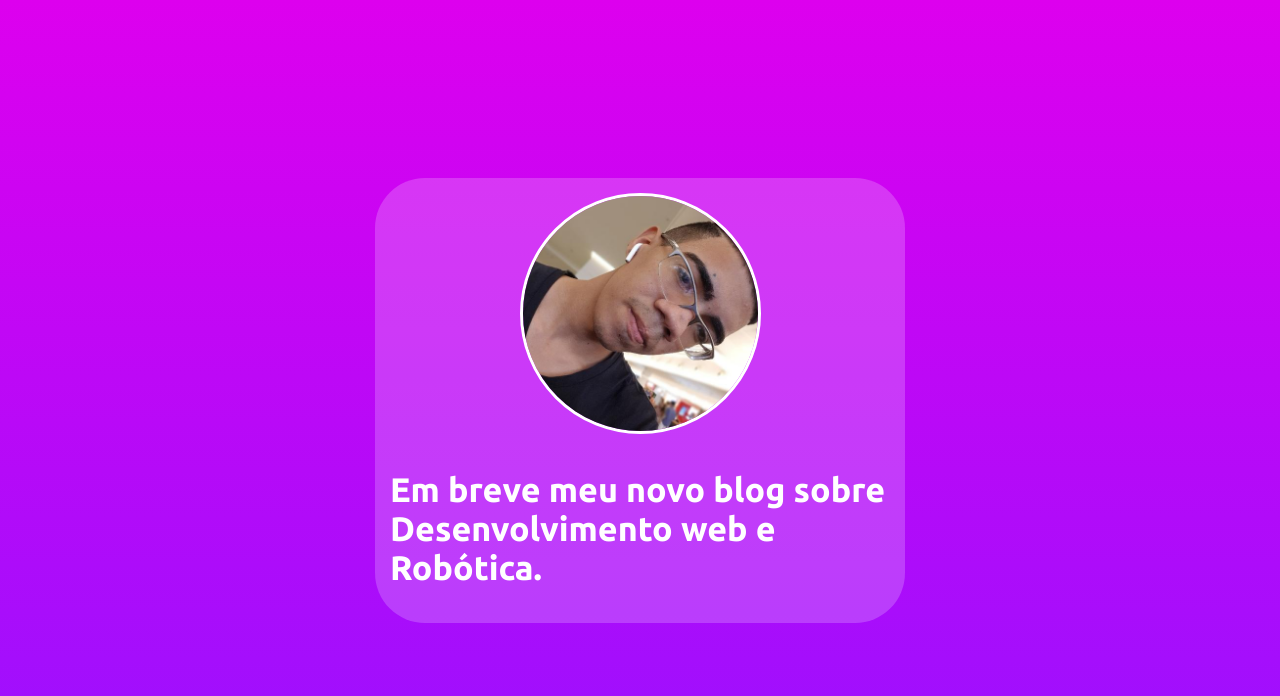
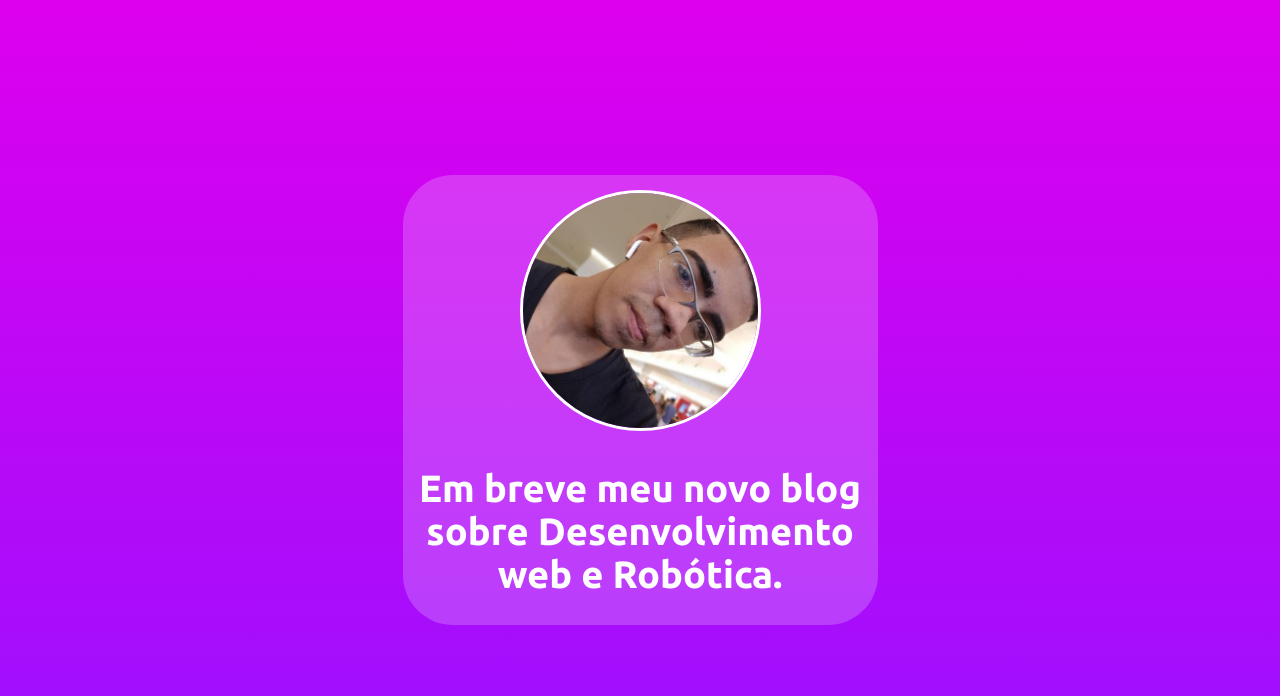
Before and after one commit to pedroksty/portifolio, a React (Create React App) app: page / in a window 1280 px wide. Shown: the top 696 px of the page. Built offline with nearby package versions, Linux system fonts and the light colour scheme.

Commit message:
Fix align

```diff
--- a/src/styles.ts
+++ b/src/styles.ts
@@ -2,8 +2,8 @@ import styled from "styled-components";
 import { motion } from "framer-motion";
 
 export const Container = styled(motion.div)`
-  width: 500px;
-  height: 415px;
+  width: 445px;
+  height: 420px;
   margin: 0;
   padding: 15px;
   background: rgba(255, 255, 255, 0.2);
@@ -18,9 +18,9 @@ export const Container = styled(motion.div)`
 `;
 
 export const Content = styled(motion.div)`
+  width: 100%;
   display: flex;
   align-items: center;
-  justify-content: space-between;
   flex-direction: column;
 
   img {
@@ -45,20 +45,22 @@ export const TextArea = styled(motion.div)`
 
   display: flex;
   flex-direction: column;
+  align-items: center;
 
   p {
     margin-bottom: 12px;
     font-weight: 700;
     color: #fff;
-    font-size: 34px;
+    font-size: 38px;
     margin: 0;
-    display: block;
+    text-align: center;
   }
 
   @media (max-width: 700px) {
     p {
       max-width: 235px;
-      font-size: 26px;
+      font-size: 28px;
+      text-align: center;
     }
   }
 `;
```
